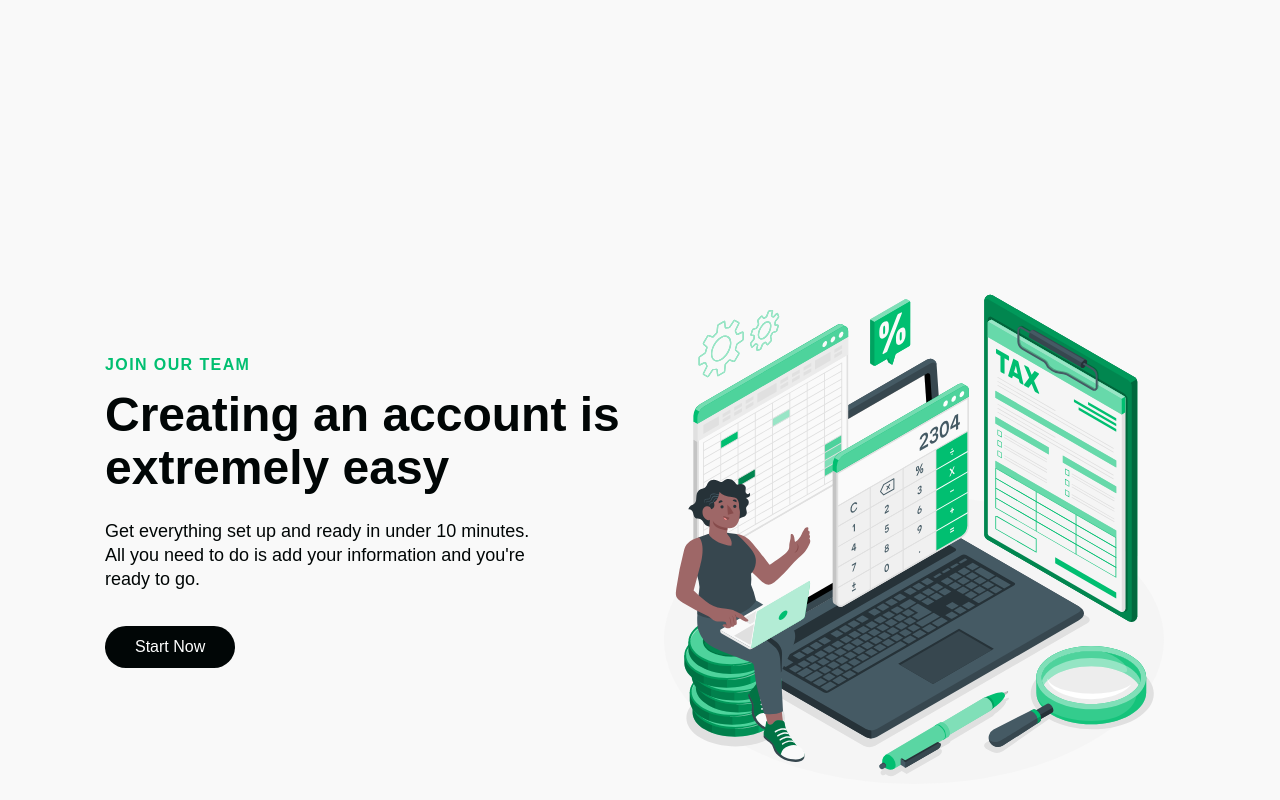
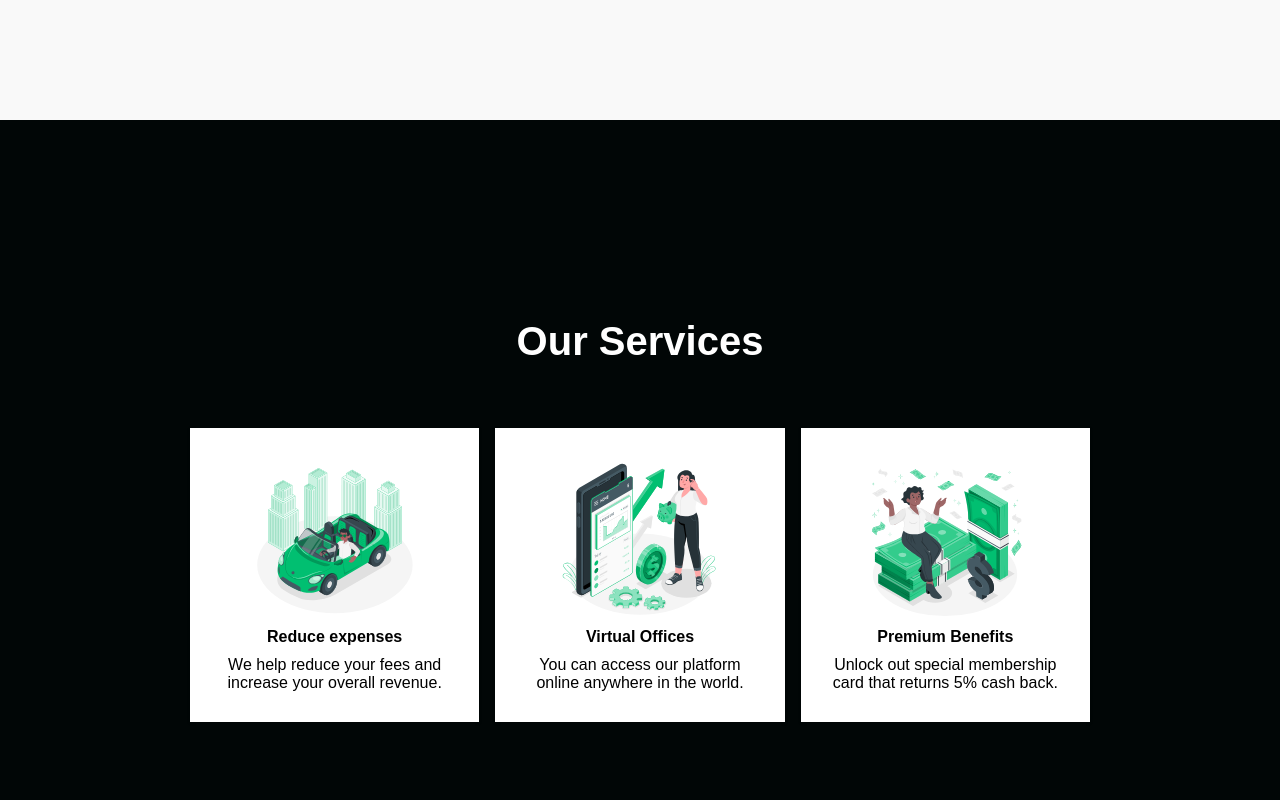
Before and after one commit to Alejandro-Cardozo/guita, a React (Vite) app: page / in a window 1280 px wide. Shown: the part 2400-3200 px from the top of the page. Built offline with nearby package versions, Linux system fonts and the light colour scheme; a web font is replaced by a local one.

Commit message:
Services section

```diff
--- a/src/components/Info/data.js
+++ b/src/components/Info/data.js
@@ -17,7 +17,7 @@
   buttonLabel: 'Get Started',
   imgStart: false,
   img: svg3,
-  alt: 'Car',
+  alt: 'Transaction',
   dark: true,
   primary: true,
   darkText: false,
--- /dev/null
+++ b/src/components/Services/ServicesElements.jsx
@@ -0,0 +1,81 @@
+import styled from 'styled-components';
+
+export const ServicesContainer = styled.div`
+  height: 800px;
+  display: flex;
+  flex-direction: column;
+  justify-content: center;
+  align-items: center;
+  background: #010606;
+
+  @media screen and (max-width: 768px) {
+    height: 1100px;
+  }
+
+  @media screen and (max-width: 480px) {
+    height: 1300px;
+  }
+`;
+
+export const ServicesWrapper = styled.div`
+  max-width: 1000px;
+  margin: 0 auto;
+  display: grid;
+  grid-template-columns: 1fr 1fr 1fr;
+  align-items: center;
+  grid-gap: 16px;
+  padding: 0 50px;
+
+  @media screen and (max-width: 1000px) {
+    grid-template-columns: 1fr 1fr;
+  }
+
+  @media screen and (max-width: 768px) {
+    grid-template-columns: 1fr;
+    padding: 0 20px;
+  }
+`;
+
+export const ServicesCard = styled.div`
+  background: #fff;
+  display: flex;
+  flex-direction: column;
+  justify-content: flex-start;
+  align-items: center;
+  max-height: 340px;
+  padding: 30px;
+  box-shadow: 0 1px 3px rgba(0, 0, 0, 0.2);
+  transition: all 0.2s ease-in-out;
+
+  &:hover {
+    transform: scale(1.02);
+    transition: all 0.2s ease-in-out;
+    cursor: pointer;
+  }
+`;
+
+export const ServicesIcon = styled.img`
+  height: 160px;
+  width: 160px;
+  margin-bottom: 10px;
+`;
+
+export const ServicesH1 = styled.h1`
+  font-size: 2.5rem;
+  color: #fff;
+  margin-bottom: 64px;
+
+  @media screen and (max-width: 480px) {
+    font-size: 2rem;
+  }
+`;
+
+export const ServicesH2 = styled.h2`
+  font-size: 1rem;
+  margin-bottom: 10px;
+`;
+
+export const ServicesP = styled.p`
+  font-size: 1rem;
+  text-align: center;
+`;
--- /dev/null
+++ b/src/components/Services/index.jsx
@@ -0,0 +1,45 @@
+import {
+  ServicesWrapper,
+  ServicesContainer,
+  ServicesH1,
+  ServicesH2,
+  ServicesCard,
+  ServicesIcon,
+  ServicesP,
+} from './ServicesElements';
+import icon1 from '../../images/svg-1.svg';
+import icon2 from '../../images/svg-4.svg';
+import icon3 from '../../images/svg-2.svg';
+
+const Services = () => {
+  return (
+    <ServicesContainer id='services'>
+      <ServicesH1>Our Services</ServicesH1>
+      <ServicesWrapper>
+        <ServicesCard>
+          <ServicesIcon src={icon1} />
+          <ServicesH2>Reduce expenses</ServicesH2>
+          <ServicesP>
+            We help reduce your fees and increase your overall revenue.
+          </ServicesP>
+        </ServicesCard>
+        <ServicesCard>
+          <ServicesIcon src={icon2} />
+          <ServicesH2>Virtual Offices</ServicesH2>
+          <ServicesP>
+            You can access our platform online anywhere in the world.
+          </ServicesP>
+        </ServicesCard>
+        <ServicesCard>
+          <ServicesIcon src={icon3} />
+          <ServicesH2>Premium Benefits</ServicesH2>
+          <ServicesP>
+            Unlock out special membership card that returns 5% cash back.
+          </ServicesP>
+        </ServicesCard>
+      </ServicesWrapper>
+    </ServicesContainer>
+  );
+};
+
+export default Services;
--- a/src/pages/index.jsx
+++ b/src/pages/index.jsx
@@ -3,6 +3,7 @@
 import Info from '../components/Info';
 import { homeObjOne, homeObjTwo, homeObjThree } from '../components/Info/data';
 import Navbar from '../components/Navbar';
+import Services from '../components/Services';
 import Sidebar from '../components/Sidebar';
 
 const Home = () => {
@@ -19,6 +20,7 @@
       <Hero />
       <Info {...homeObjOne} />
       <Info {...homeObjTwo} />
+      <Services />
       <Info {...homeObjThree} />
     </>
   );
```
